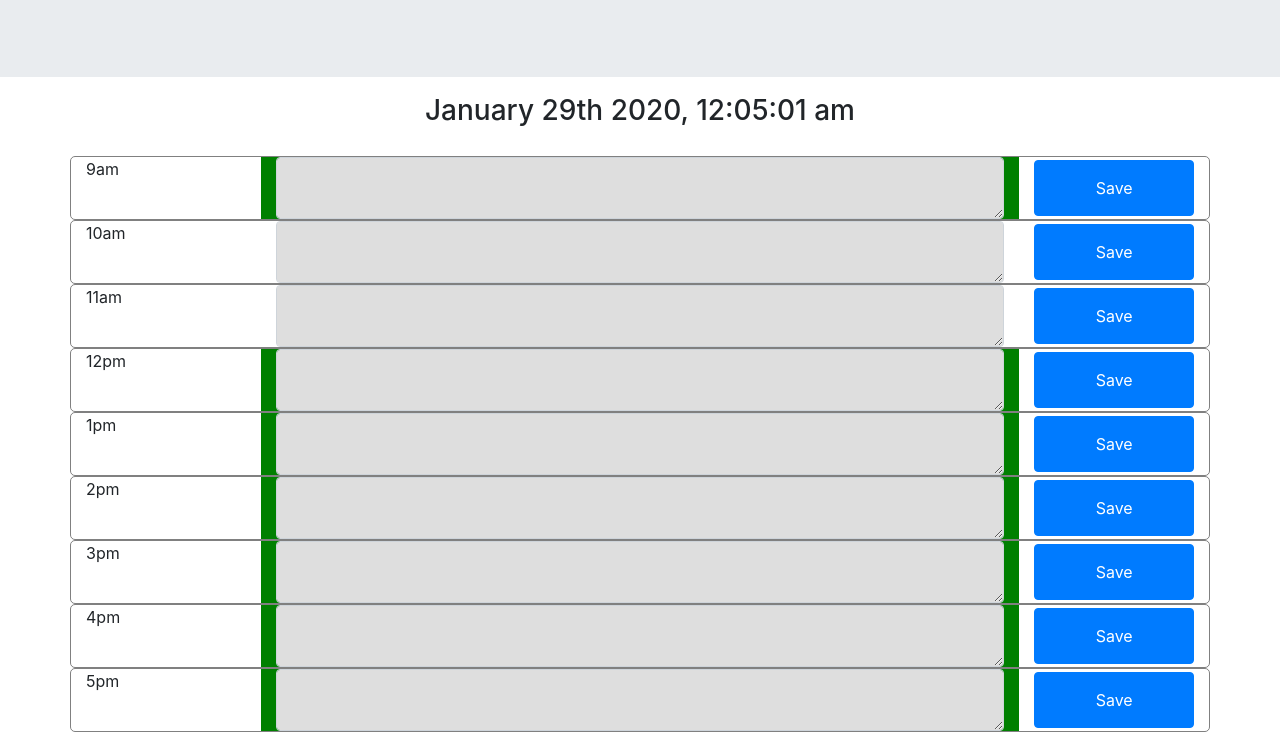
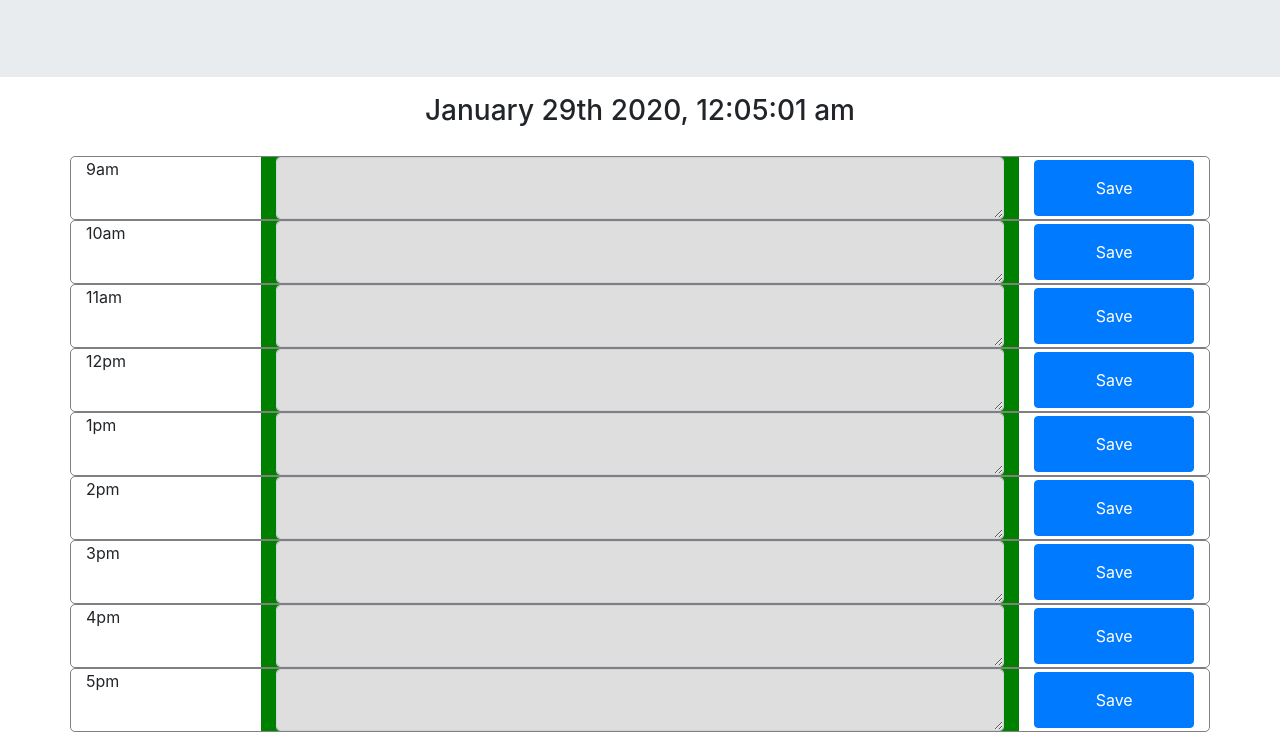
Before and after one commit to vormc2005/Dailyplanner, a plain HTML site: page index.html in a window 1280 px wide. Shown: the part 182-934 px from the top of the page. Drawn offline with nearby package versions, Linux system fonts and the light colour scheme.

Commit message:
Finished product

```diff
--- a/index.html
+++ b/index.html
@@ -38,12 +38,20 @@
     <!-- Javascript and jquery -->
 
     <script type="text/javascript">
-        // ----------time now function--------------------//
 
 
 
 
-        // let rendertime = function(){
+
+
+
+
+
+
+        $(document).ready(function () {
+
+            // ----------time now function--------------------//
+
             var timeNow = moment().format('MMMM Do YYYY, h:mm:ss a');
 
             var time = $("<h3>");
@@ -52,49 +60,21 @@
 
 
 
-
-
-
-        // /--------------not working code = to change colors////////////
-        // var colors = function(){
-        //     if (hour === "data-time"){
-        //         mode = "red";
-        //         form-control.setAttribute("class", red);
-
-        //      }
-        //      else{
-        //          mode = "grey";
-        //          form-contol.setAttribute("class", grey)
-        //         console.log(colors)
-        //      }
-
-        // }
-        // console.log(colors)
-
-        // ////////////////////////////////////////////////////////////////////////////
-
-
-        /// --------------------------------------------------------////
-
-
-        $(document).ready(function () {
-
-
-
             // Creating rows for eash time//////////
             var timearr = ["9am", "10am", "11am", "12pm", "1pm", "2pm", "3pm", "4pm", "5pm"];
-
+                var timearrmil=[9, 10,11,12,13,14,15,16,17];
 
 
             var buildCalendar = function () {
-                $.each(timearr, function (index, value) {
+                $.each(timearrmil, function (index, value) {
                     // create row
+                    var displayTime = timearr[index];
                     var row = $("<div>").addClass("row");
 
                     // Create columns
                     var timeCol = $("<div>");
                     // !!!!!!!!!!!!!!!!!!!!!!!!!!!!!!!!!!!!!!!!!!!!!!!!!!!!!!!//
-                    timeCol.addClass("col-2 timeslot").text(value);
+                    timeCol.addClass("col-2 timeslot").text(displayTime);
                     var textCol = $("<div>");
                     textCol.addClass("col-8 textarea");
                     var txtarea = $("<textarea>");
@@ -107,14 +87,18 @@
                         var Note = JSON.parse(localStorage.getItem(value));
                         txtarea.text(Note);
                     }
-                // change colors as time goes by////////////
-                    if(value === moment().format("h a")){
+                    // change colors as time goes by - NOT WORKING PROPERLY////////////
+                    console.log( value)
+                    console.log( moment().format("H"))
+                    if (value === moment().format("H")) {
                         textCol.addClass("grey")
-                // }else if (value < moment().format("h a")){
-                //     textCol.addClass("red")
-                }else if (value > moment().format("h a")){
+                        }else if (value < moment().format("H")){
+                            textCol.addClass("red")
+                    } else if (value > moment().format("H")) {
                         textCol.addClass("green")
                     }
+
+
 
                     // ///////////////////////////////////////////////////////////////////////////////
                     textCol.append(txtarea);
```
Lines whose indentation alone changed are shown as unchanged.
